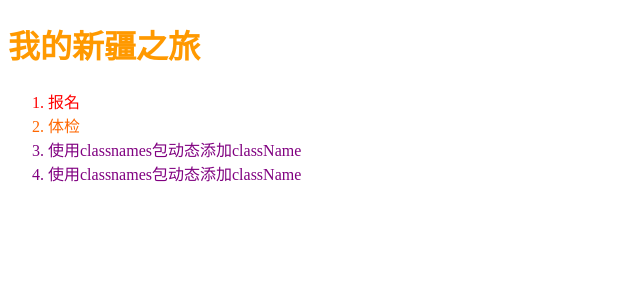
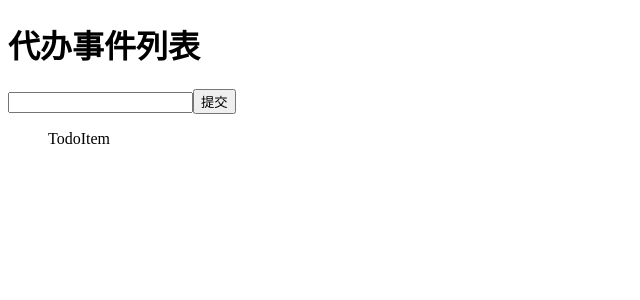
Before and after one commit to huangfushengkun/react-lesson-01, a React (Create React App) app: page / in a window 1280 px wide. Shown: the top 300 px of the page, without its empty margins (0-640 px from the left). Built offline with nearby package versions, Linux system fonts and the light colour scheme.

Commit message:
todoList 文件结构

```diff
--- /dev/null
+++ b/src/App.js
@@ -0,0 +1,19 @@
+
+import React, { Component,Fragment } from 'react'
+
+import {
+    TodoInput,
+    TodoHeader,
+    TodoList
+} from './components'
+export default class App extends Component {
+    render() {
+        return (
+            <Fragment>
+                <TodoHeader />
+                <TodoInput />
+                <TodoList />
+            </Fragment>
+        )
+    }
+}
--- /dev/null
+++ b/src/components/TodoHeader/index.js
@@ -0,0 +1,9 @@
+import React from 'react'
+
+export default function TodoHeader() {
+    return (
+        <div>
+            <h1>代办事件列表</h1>
+        </div>
+    )
+}
--- /dev/null
+++ b/src/components/TodoInput/index.js
@@ -0,0 +1,9 @@
+import React from 'react'
+
+export default function TodoInput() {
+    return (
+        <div>
+            <input /><button>提交</button>
+        </div>
+    )
+}
--- /dev/null
+++ b/src/components/TodoList/TodoItem.js
@@ -0,0 +1,9 @@
+import React from 'react'
+
+export default function TodoItem() {
+    return (
+        <ul>
+            TodoItem
+        </ul>
+    )
+}
--- /dev/null
+++ b/src/components/TodoList/index.js
@@ -0,0 +1,11 @@
+import React, { Component, Fragment } from 'react'
+import TodoItem from './TodoItem'
+export default class TodoList extends Component {
+    render() {
+        return (
+            <Fragment>
+                <TodoItem />
+            </Fragment>
+        )
+    }
+}
--- /dev/null
+++ b/src/components/index.js
@@ -0,0 +1,16 @@
+// 负责导出所有的组件
+    /* 方法一 */
+// import TodoHeader from './TodoHeader'
+// import TodoInput from './TodoInput'
+// import TodoList from './TodoList'
+
+// export {
+//     TodoHeader,
+//     TodoInput,
+//     TodoList
+// }
+
+    /* 方法二 */
+export { default as TodoHeader } from './TodoHeader'
+export { default as TodoList } from './TodoList'
+export { default as TodoInput } from './TodoInput'
--- a/src/index.css
+++ /dev/null
@@ -1,6 +0,0 @@
-.has-text {
-    color: #ff6700;
-}
-.shen{
-    color: purple;
-}
--- a/src/index.js
+++ b/src/index.js
@@ -1,28 +1,7 @@
 import React from 'react'
-import {render} from "react-dom"
-import classNames from "classnames"
-import styled from 'styled-components'
-import './index.css'
-class App extends React.Component {
-    render() {
-        const style = {color:'#F00'}
-        // styled-components 的使用
-        const Title = styled.h1`
-            color:#f90
-        `
-        return (
-            <div>
-                <Title>我的新疆之旅</Title>
-                <ol>
-                    <li style={style}>报名</li>
-                    <li className="has-text">体检</li>
-                    <li className={classNames('shen')}>使用classnames包动态添加className</li>
-                    <li className={classNames('shen',{'huangfu':true,'huiyan':false})}>使用classnames包动态添加className</li>
-                </ol>
-            </div>
-        )
-    }
-}
+import { render } from 'react-dom'
+
+import App from './App'
 
 render(
     <App />,
```
Also changed, not shown: public/logo192.png (deleted), public/logo512.png (deleted), public/robots.txt (deleted).
